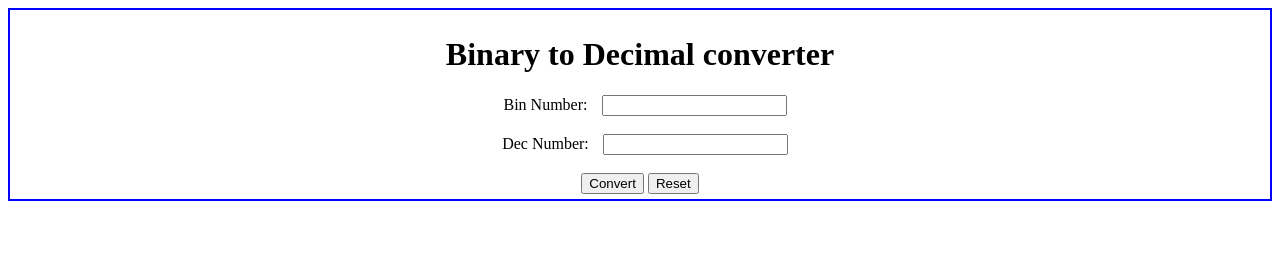
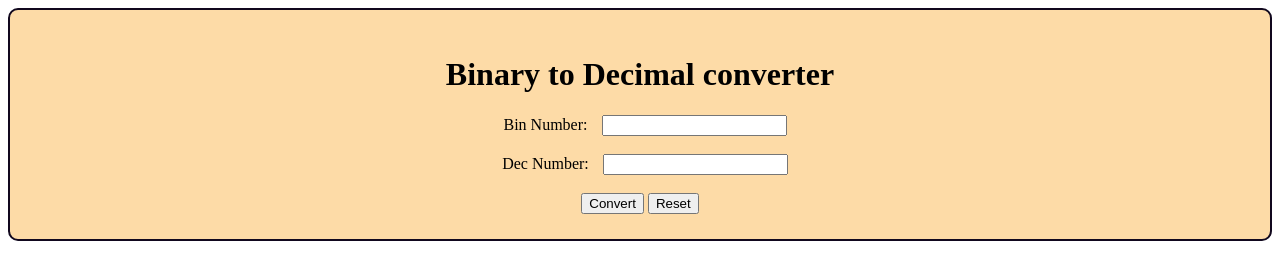
Before and after one commit to siphotabiri/binary2decimal, a plain HTML site: page index.html in a window 1280 px wide. Drawn offline with Linux system fonts and the light colour scheme.

Commit message:
Update style.css

```diff
--- a/styles/styles.css
+++ b/styles/styles.css
@@ -1,9 +1,14 @@
 div {
-    border: 2px solid blue;
-    padding: 5px;
+    border: 2px solid #11081e;
+    padding: 25px;
     text-align: center;
+    background-color: #fddba7;
+    border-radius: 10px;
 }
 label {
     padding: 5px;
     margin: 5px;
 }
+h2 {
+    padding-bottom: 10px;
+}
```
